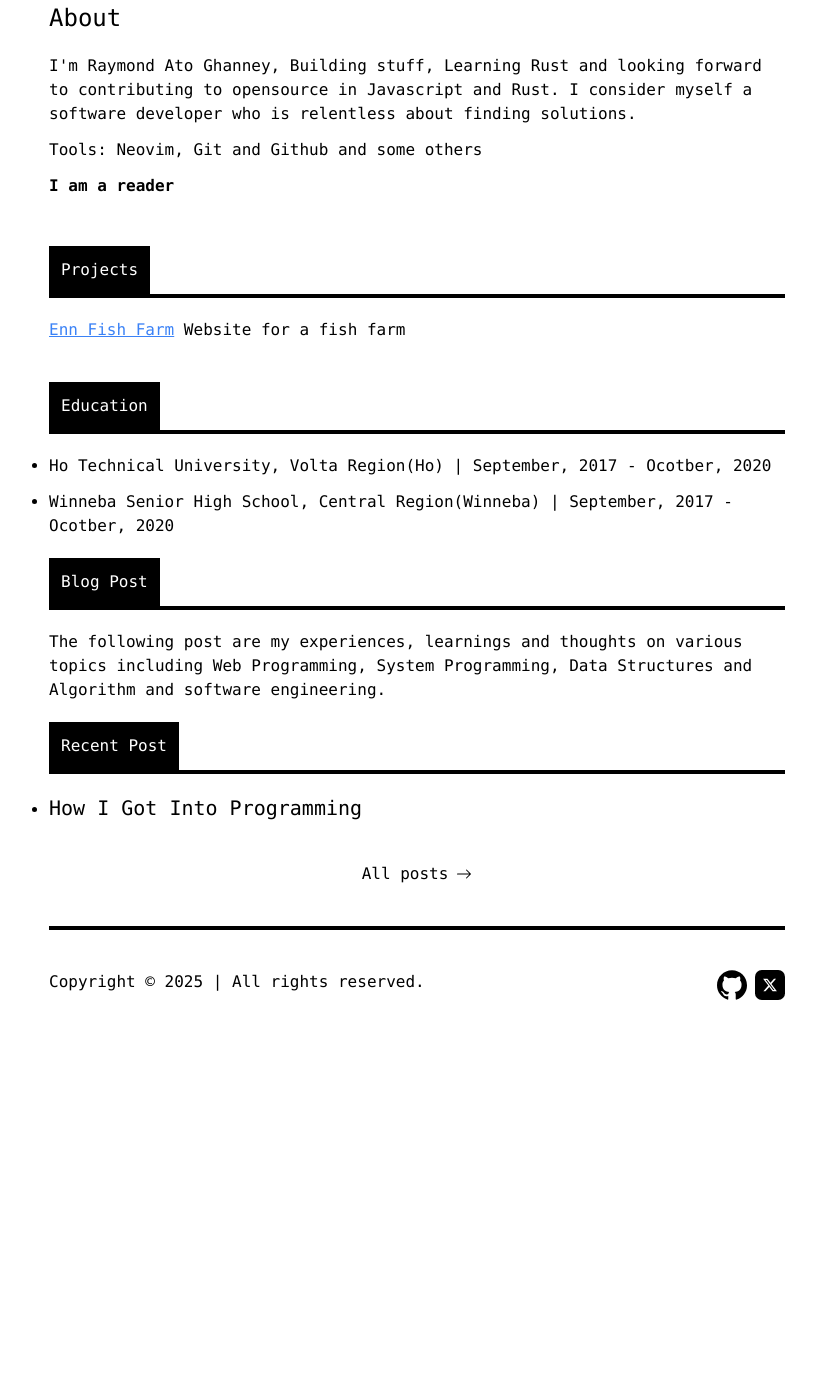
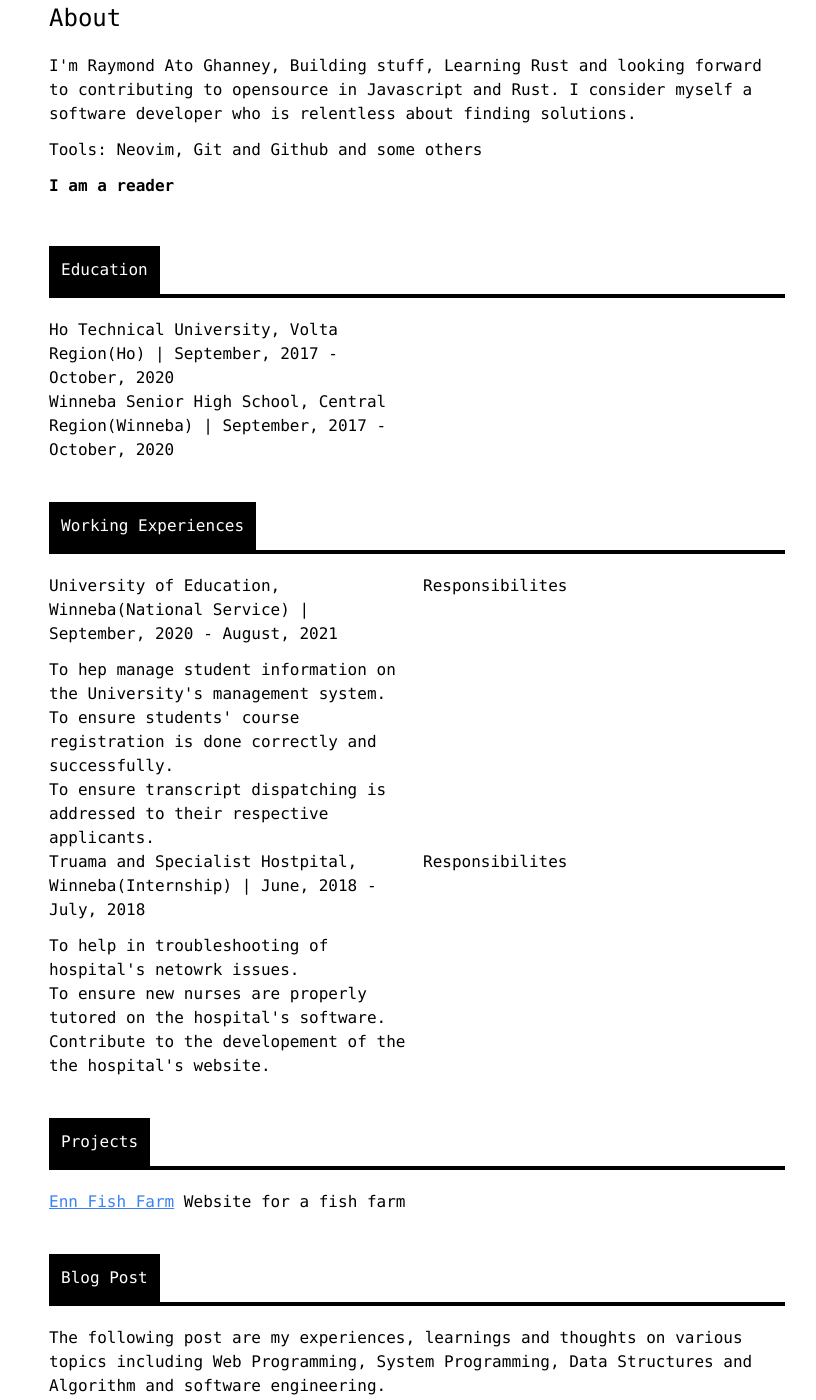
Before and after one commit to at-o/at-o.github.io, a Jekyll site: the page built from index.html, in a window 1280 px wide and 1400 px high, scrolled down 346 px. Shown: the whole window, without its empty margins (223-1039 px from the left). Built offline with Jekyll 4.4.1, drawn with Linux system fonts in a browser that asks for light colours; nearby versions of some CDN libraries; before the commit the page ends 1386 px from its top, so only the background shows below that.

Commit message:
add: worke experiences

```diff
--- a/index.html
+++ b/index.html
@@ -39,6 +39,51 @@ title: "Home Page"
     <section class="mb-10">
         <div class="my-5">
             <h2 id="project" class="px-3 py-3 inline-block bg-black text-white">
+                Education
+            </h2>
+            <hr class="h-1 mx-auto bg-black border-0" />
+        </div>
+
+        <div class="grid grid-cols-1 gap-3 text-black sm:grid-cols-2">
+            <ul>
+                <li> Ho Technical University, Volta Region(Ho) | September, 2017 - October, 2020</li>
+                <li> Winneba Senior High School, Central Region(Winneba) | September, 2017 - October, 2020</li>
+            </ul>
+        </div>
+    </section>
+
+    <section class="mb-10">
+        <div class="my-5">
+            <h2 id="project" class="px-3 py-3 inline-block bg-black text-white">
+                Working Experiences
+            </h2>
+            <hr class="h-1 mx-auto bg-black border-0" />
+        </div>
+
+        <div class="grid grid-cols-1 gap-3 text-black sm:grid-cols-2">
+            <p> University of Education, Winneba(National Service) | September, 2020 - August, 2021 </p>
+            <p> Responsibilites </p>
+            <ul>
+                <li> To hep manage student information on the University's management system. </li>
+                <li> To ensure students' course registration is done correctly and successfully. </li>
+                <li> To ensure transcript dispatching is addressed to their respective applicants. </li>
+            </ul>
+        </div>
+
+        <div class="grid grid-cols-1 gap-3 text-black sm:grid-cols-2">
+            <p> Truama and Specialist Hostpital, Winneba(Internship) | June, 2018 - July, 2018 </p>
+            <p> Responsibilites </p>
+            <ul>
+                <li> To help in troubleshooting of hospital's netowrk issues.</li>
+                <li> To ensure new nurses are properly tutored on the hospital's software.</li>
+                <li> Contribute to the developement of the the hospital's website. </li>
+            </ul>
+        </div>
+    </section>
+
+    <section class="mb-10">
+        <div class="my-5">
+            <h2 id="project" class="px-3 py-3 inline-block bg-black text-white">
                 Projects
             </h2>
             <hr class="h-1 mx-auto bg-black border-0" />
@@ -58,18 +103,8 @@ title: "Home Page"
         </div>
     </section>
 
+
     <section class="my-5 text-black">
-        <div class="my-5">
-            <h2 id="post" class="px-3 py-3 inline-block bg-black text-white">
-                Education
-            </h2>
-            <hr class="h-1 mx-auto bg-black border-0" />
-        </div>
-
-        <ul class="list-disc">
-            <li class="my-3"> Ho Technical University, Volta Region(Ho) | September, 2017 - Ocotber, 2020 </li>
-            <li class="my-3"> Winneba Senior High School, Central Region(Winneba)  | September, 2017 - Ocotber, 2020 </li>
-        </ul>
 
         <div class="my-5">
             <h2 id="post" class="px-3 py-3 inline-block bg-black text-white">
```
